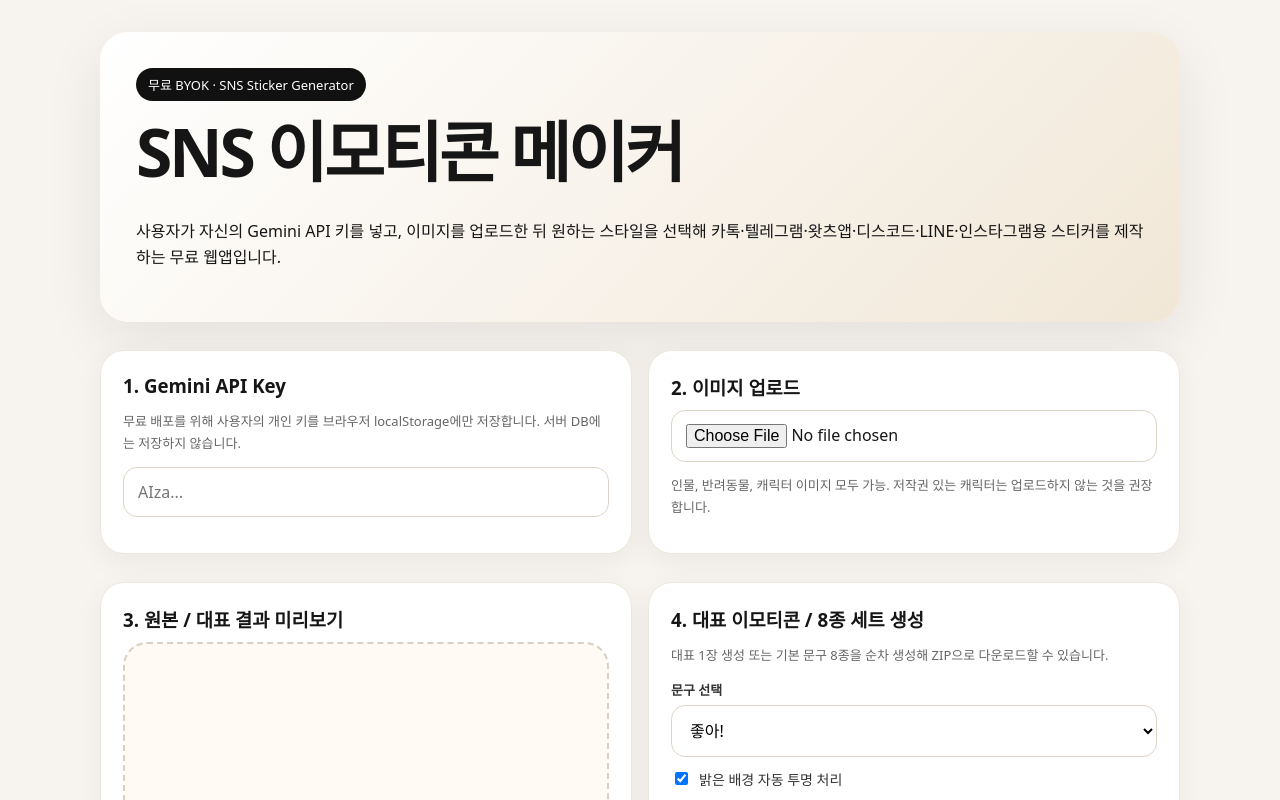
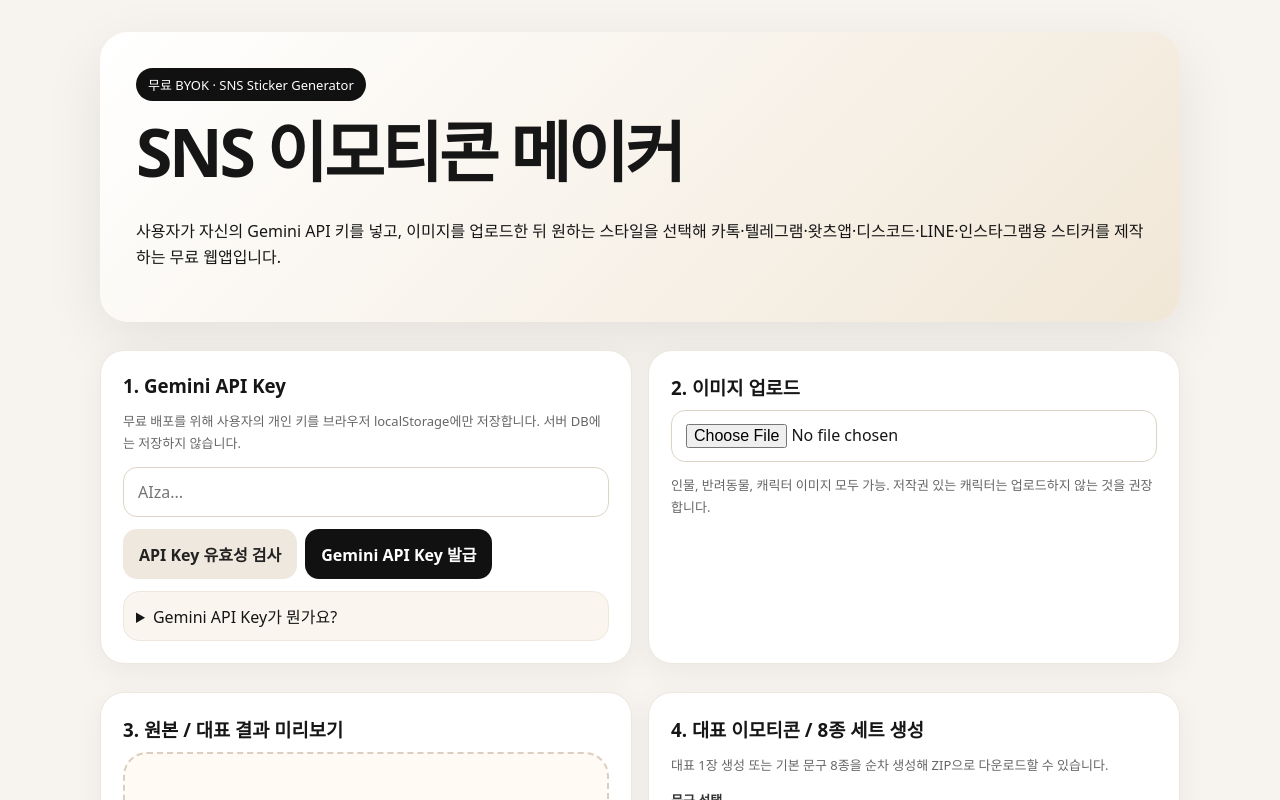
Before and after one commit to REDPAPA1000/sns_emoticon_maker, a Next.js app: page / in a window 1280 px wide. Shown: the top 800 px of the page. Built offline with nearby package versions, Linux system fonts and the light colour scheme.

Commit message:
Improve Gemini API key UX

```diff
--- a/components/ApiKeyBox.tsx
+++ b/components/ApiKeyBox.tsx
@@ -1,20 +1,118 @@
 'use client';
+
 import { useEffect, useState } from 'react';
 
-export default function ApiKeyBox({ onChange }: { onChange: (key:string)=>void }) {
+const AI_STUDIO_KEY_URL = 'https://aistudio.google.com/app/apikey';
+
+type ApiKeyBoxProps = {
+  onChange: (key: string) => void;
+};
+
+export default function ApiKeyBox({ onChange }: ApiKeyBoxProps) {
   const [key, setKey] = useState('');
+  const [checking, setChecking] = useState(false);
+  const [status, setStatus] = useState<'idle' | 'valid' | 'invalid'>('idle');
+  const [message, setMessage] = useState('');
+
   useEffect(() => {
     const saved = localStorage.getItem('gemini_api_key') || '';
-    setKey(saved); onChange(saved);
+    setKey(saved);
+    onChange(saved);
   }, [onChange]);
-  function save(v:string) {
-    setKey(v); onChange(v);
-    if (v) localStorage.setItem('gemini_api_key', v);
-    else localStorage.removeItem('gemini_api_key');
+
+  function save(value: string) {
+    setKey(value);
+    onChange(value);
+    setStatus('idle');
+    setMessage('');
+
+    if (value) {
+      localStorage.setItem('gemini_api_key', value);
+    } else {
+      localStorage.removeItem('gemini_api_key');
+    }
   }
-  return <div className="card">
-    <h3>1. Gemini API Key</h3>
-    <p className="small">무료 배포를 위해 사용자의 개인 키를 브라우저 localStorage에만 저장합니다. 서버 DB에는 저장하지 않습니다.</p>
-    <input className="input" value={key} onChange={e=>save(e.target.value)} placeholder="AIza..." type="password" />
-  </div>;
+
+  async function validateKey() {
+    const trimmed = key.trim();
+    setMessage('');
+
+    if (!trimmed) {
+      setStatus('invalid');
+      setMessage('Gemini API Key를 먼저 입력해 주세요.');
+      return;
+    }
+
+    if (!trimmed.startsWith('AIza')) {
+      setStatus('invalid');
+      setMessage('Gemini API Key는 보통 AIza로 시작합니다. 복사한 키를 다시 확인해 주세요.');
+      return;
+    }
+
+    setChecking(true);
+
+    try {
+      const response = await fetch('/api/validate-key', {
+        method: 'POST',
+        headers: { 'Content-Type': 'application/json' },
+        body: JSON.stringify({ apiKey: trimmed })
+      });
+      const json = await response.json();
+
+      if (!response.ok || !json.valid) {
+        throw new Error(json.error || 'API Key가 유효하지 않습니다.');
+      }
+
+      setStatus('valid');
+      setMessage('API Key가 정상적으로 확인되었습니다.');
+    } catch (error: unknown) {
+      const errorMessage = error instanceof Error ? error.message : 'API Key 검증 중 오류가 발생했습니다.';
+      setStatus('invalid');
+      setMessage(errorMessage);
+    } finally {
+      setChecking(false);
+    }
+  }
+
+  return (
+    <div className="card">
+      <h3>1. Gemini API Key</h3>
+      <p className="small">
+        무료 배포를 위해 사용자의 개인 키를 브라우저 localStorage에만 저장합니다. 서버 DB에는 저장하지 않습니다.
+      </p>
+
+      <input
+        className="input"
+        value={key}
+        onChange={(event) => save(event.target.value)}
+        placeholder="AIza..."
+        type="password"
+        autoComplete="off"
+      />
+
+      <div className="button-row">
+        <button className="btn secondary" type="button" disabled={checking} onClick={validateKey}>
+          {checking ? '검사 중...' : 'API Key 유효성 검사'}
+        </button>
+        <a className="btn" href={AI_STUDIO_KEY_URL} target="_blank" rel="noreferrer">
+          Gemini API Key 발급
+        </a>
+      </div>
+
+      {message && (
+        <p className={`small ${status === 'invalid' ? 'error-text' : 'success-text'}`}>{message}</p>
+      )}
+
+      <details className="helper-box">
+        <summary>Gemini API Key가 뭔가요?</summary>
+        <ol className="small">
+          <li>Google AI Studio에 접속합니다.</li>
+          <li>Google 계정으로 로그인합니다.</li>
+          <li>Create API key를 눌러 키를 발급합니다.</li>
+          <li>발급된 AIza... 형태의 키를 이 칸에 붙여넣습니다.</li>
+        </ol>
+        <p className="small">API Key는 비밀번호처럼 다뤄야 합니다. 다른 사람에게 공유하지 마세요.</p>
+      </details>
+    </div>
+  );
 }
```
